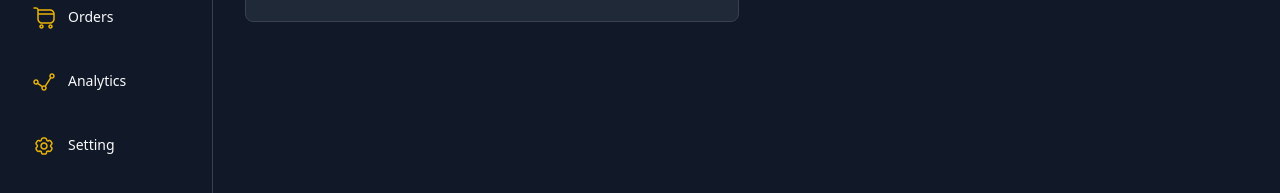
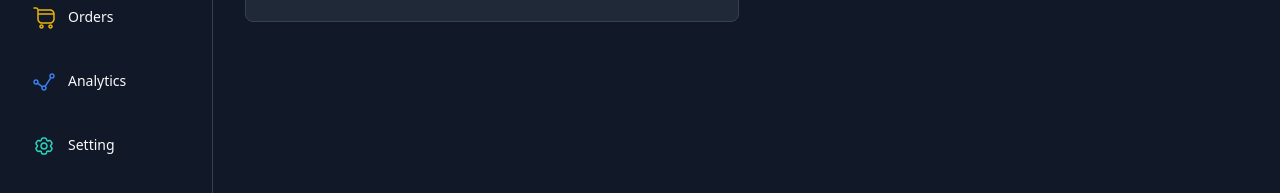
Before and after one commit to Code-Coterie-Team/react-admin-project, a React (Vite) app: page / in a window 1280 px wide. Shown: the part 351-544 px from the top of the page. Built offline with nearby package versions, Linux system fonts and the light colour scheme.

Commit message:
EditIconSidbar

```diff
--- a/src/components/Sidbar.tsx
+++ b/src/components/Sidbar.tsx
@@ -70,7 +70,7 @@ const Sidbar = () => {
         </Link>
         <Link to="/analytics">
           <div className="analytics mb-2 flex  p-4 hover:bg-bgHover rounded-lg">
-            <LineChart className="text-yellow-500"
+            <LineChart className="text-blue-500"
               width="1.5rem"
               height="1.5rem"/>
             <span className="pl-3 font-medium ">Analytics</span>
@@ -78,7 +78,7 @@ const Sidbar = () => {
         </Link>
         <Link to="/setting">
           <div className="setting flex p-4 hover:bg-bgHover rounded-lg">
-            <Setting className="text-yellow-500"
+            <Setting className="text-teal-400"
               width="1.5rem"
               height="1.5rem"/>
             <span className="pl-3 font-medium ">Setting</span>
```
